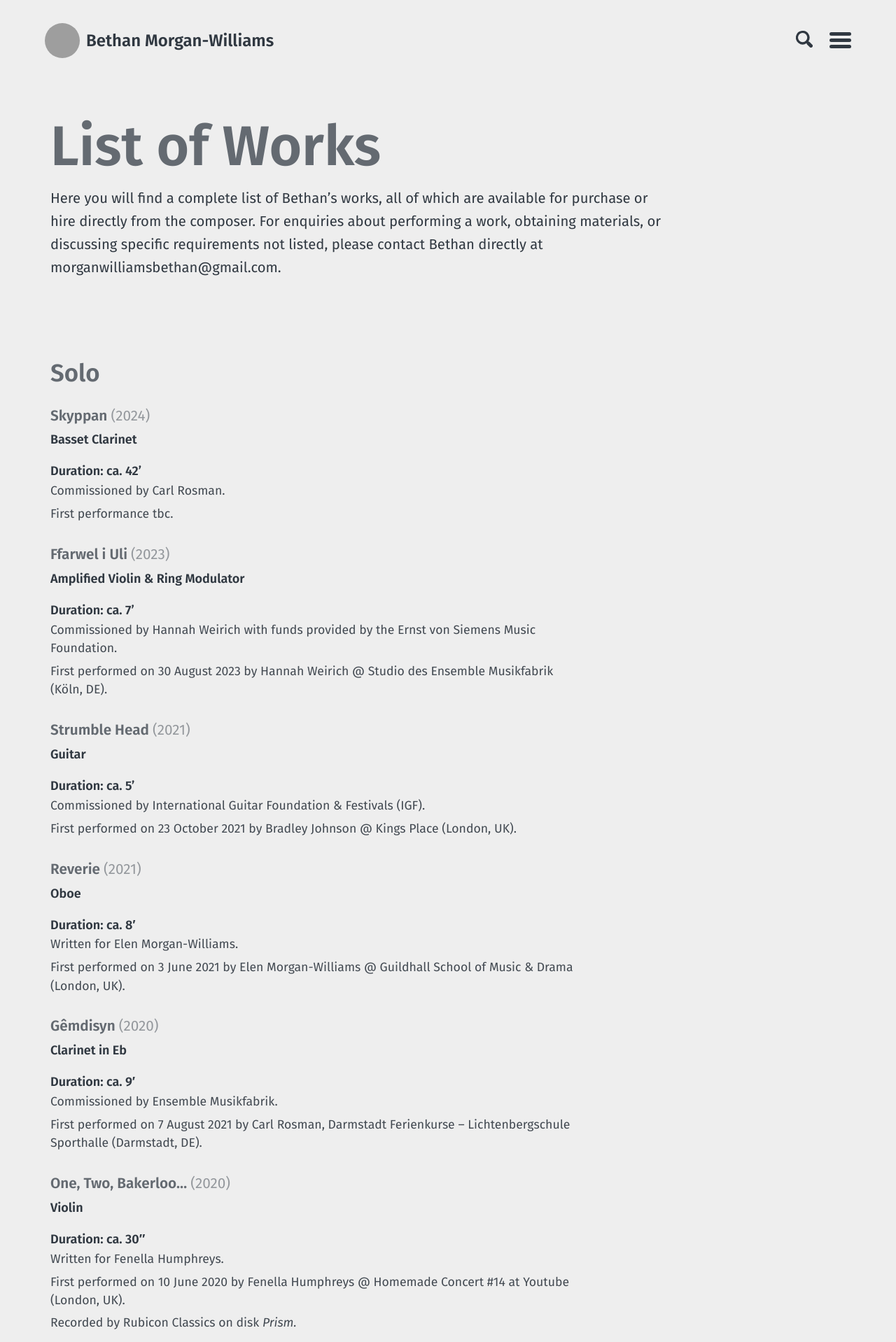
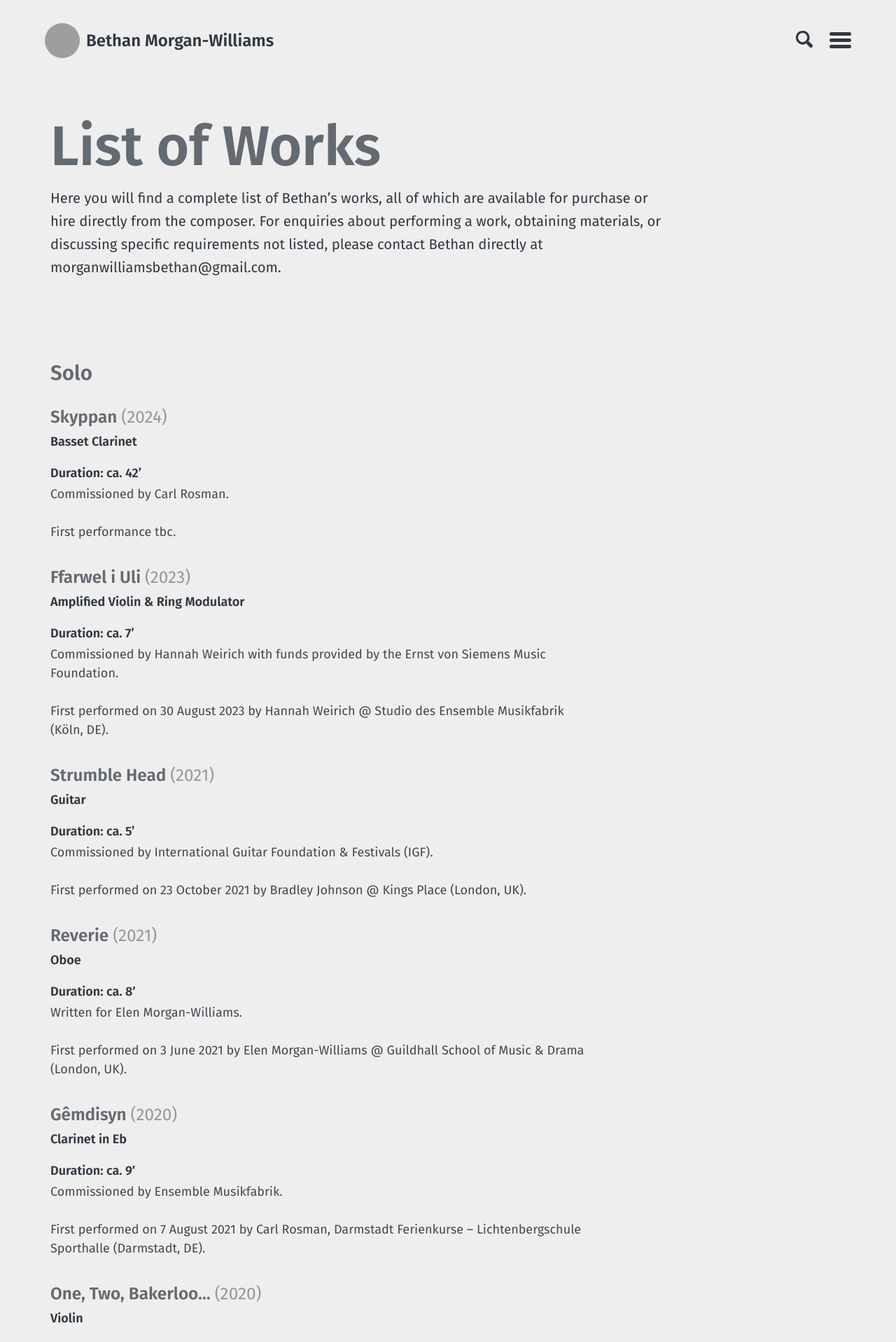
Before and after one commit to morganwilliamsb/website, a Jekyll site: the page built from works.md, in a window 1280 px wide. Shown: the top 1918 px of the page at 70% size. Built offline with Jekyll 4.4.1, drawn with Linux system fonts in a browser that asks for light colours; grey boxes are pictures that could not be loaded.

Commit message:
Update main.scss

```diff
--- a/assets/stylesheets/main.scss
+++ b/assets/stylesheets/main.scss
@@ -33,7 +33,6 @@
     display: none;
   }
 
-  /* Match homepage header behavior: fluid height based on image aspect ratio */
   body.layout--about .intro-image img {
     width: 100%;
     height: auto;
@@ -41,77 +40,64 @@
   }
 }
 
-/* ===== Works page refinements ===== */
+/* ===== Works page typography & hierarchy ===== */
 
 .works-list h2 {
-  margin-top: 2.5rem;     /* space before each section heading */
-  margin-bottom: 1.25rem; /* space under section headings */
+  font-size: 1.65em;        /* section headings */
+  margin-top: 2.75rem;
+  margin-bottom: 1.4rem;
 }
 
 .works-list h4 {
-  font-weight: 600;       /* piece title weight */
-  margin-bottom: 0.5rem;  /* gap between title and instrumentation */
+  font-size: 1.35em;        /* work titles */
+  font-weight: 600;
+  margin-bottom: 0.45rem;
 }
 
-/* Tighten the space above the instrumentation line (paragraph after h4) */
-.works-list h4 + p {
-  margin-top: 0;
-}
-
-/* Reduce space after instrumentation + duration paragraphs */
-.works-list p {
-  margin-bottom: 0.35rem;
-}
-
-/* NEW: No gap between instrumentation and duration */
-.works-list p + p {
-  margin-top: 0;
-}
-
-/* Lighten the year when you write it like: #### Skyppan *(2024)* */
+/* Lighten the year: #### Title *(2024)* */
 .works-list h4 em {
-  font-style: normal; /* cancel italics */
+  font-style: normal;
   font-weight: 400;
   opacity: 0.65;
 }
 
-/* ===== Works: highlight Duration line ===== */
-/* Duration is the italic line: *Duration: ...* (paragraph after instrumentation) */
-.works-list p + p em {
-  display: inline-block;
-  margin-top: 0.15rem;
-  margin-bottom: 0.6rem;      /* space before metadata */
-  padding: 0.2rem 0.55rem;
-  border-radius: 999px;       /* pill shape */
-  border: 1px solid rgba(0, 0, 0, 0.12);
-  font-style: normal;         /* remove italics visually */
-  font-weight: 600;
-  opacity: 0.9;
+/* Instrumentation (first paragraph after title) */
+.works-list h4 + p {
+  margin-top: 0;
+  margin-bottom: 0;
+  font-size: 1.08em;        /* slightly larger than body */
+  font-weight: 500;
+}
+
+/* Duration (second paragraph after title) */
+.works-list h4 + p + p {
+  margin-top: 0;
+  margin-bottom: 0.6rem;
+  font-size: 1em;           /* body text size */
+  font-weight: 500;
+  opacity: 0.85;
 }
 
 /* ===== Works metadata (definition lists) ===== */
 
-/* Space between instrumentation/duration block and metadata list */
 .works-list p + dl {
-  margin-top: 0.4rem;
+  margin-top: 0.3rem;
 }
 
-/* Definition list container (controls separation between works) */
-/* NEW: Increase the gap between entries */
+/* Controls spacing BETWEEN entries */
 .works-list dl {
-  margin: 0 0 1.75rem 0; /* bigger space after each piece block */
+  margin: 0 0 2rem 0;       /* clear block separation */
 }
 
-/* Individual metadata lines */
+/* Metadata lines */
 .works-list dd {
-  margin: 0.1rem 0;     /* tighter line spacing within metadata */
-  padding-left: 0;      /* remove default indent */
-  margin-left: 0;       /* remove default indent */
-  font-size: 0.98em;    /* slightly smaller than instrumentation */
+  margin: 0.15rem 0;
+  padding-left: 0;
+  margin-left: 0;
+  font-size: 1em;           /* body text */
   opacity: 0.9;
 }
 
-/* Slightly more space between metadata rows */
 .works-list dd + dd {
   margin-top: 0.3rem;
 }
```
